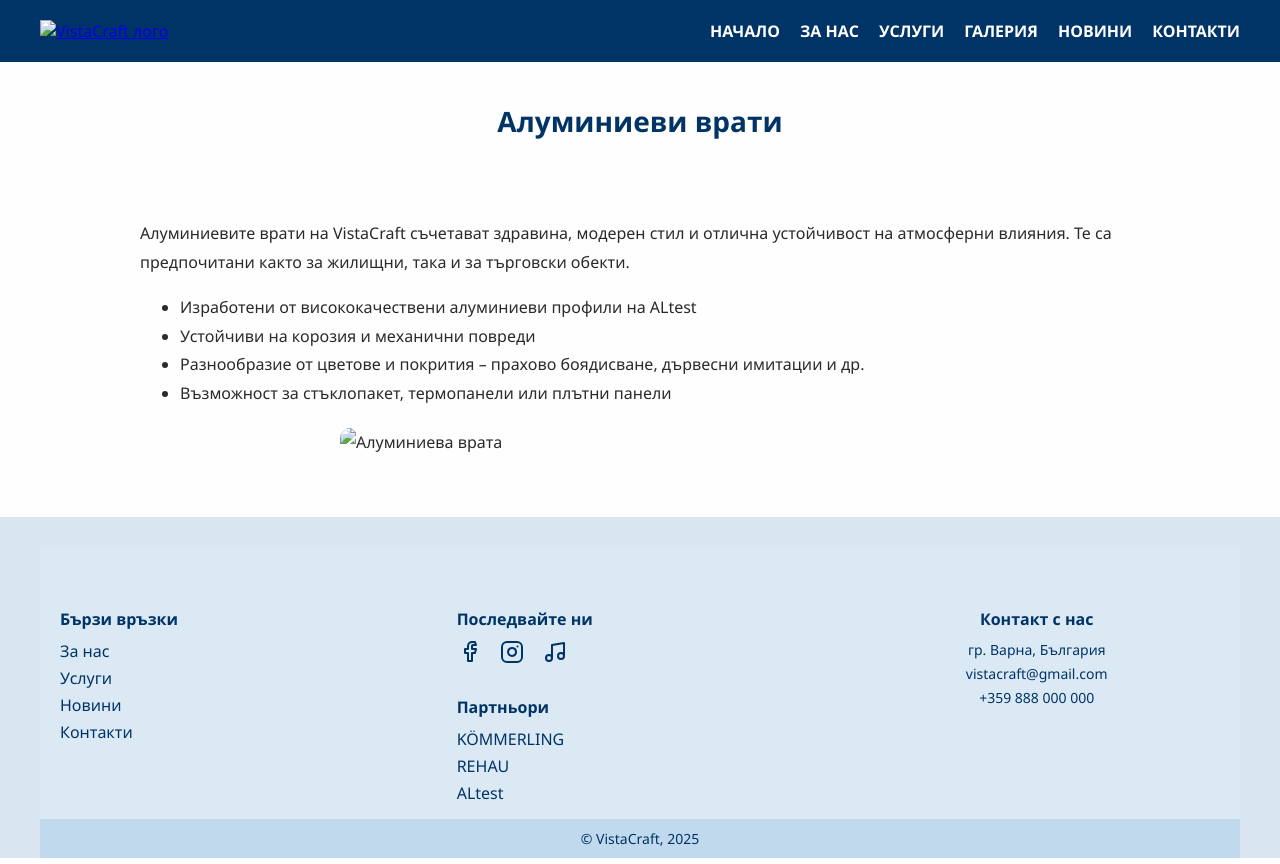
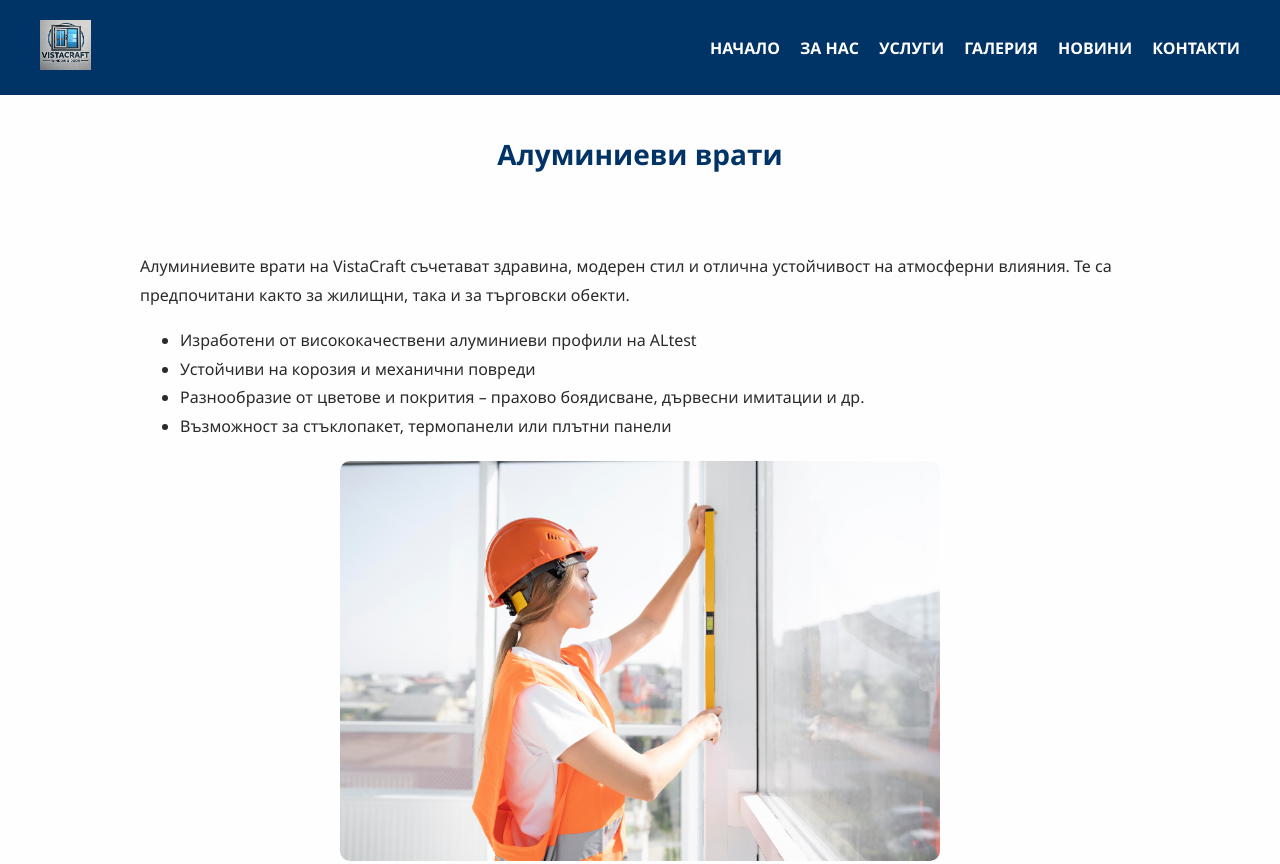
Before and after one commit to sezinhost/vistacraft, a plain HTML site: page alumin-vrata.html in a window 1280 px wide. Shown: the top 864 px of the page. Drawn offline with Linux system fonts and the light colour scheme.

Commit message:
Update alumin-vrata.html

```diff
--- a/alumin-vrata.html
+++ b/alumin-vrata.html
@@ -11,7 +11,7 @@
 
     <header>
         <div class="logo">
-            <a href="index.html"><img src="images/logo.png" alt="VistaCraft лого"></a>
+            <a href="index.html"><img src="logo.png" alt="VistaCraft лого"></a>
         </div>
         <nav>
             <ul>
@@ -40,7 +40,7 @@
             <li>Възможност за стъклопакет, термопанели или плътни панели</li>
         </ul>
 
-        <img src="images/al-door.jpg" alt="Алуминиева врата" style="width:100%; max-width:600px; display:block; margin:20px auto; border-radius:10px;">
+        <img src="al-door.jpg" alt="Алуминиева врата" style="width:100%; max-width:600px; display:block; margin:20px auto; border-radius:10px;">
     </section>
 
     <footer>
```
